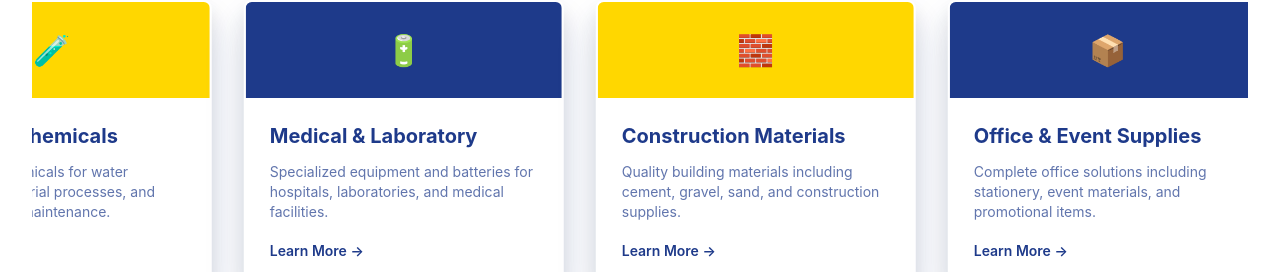
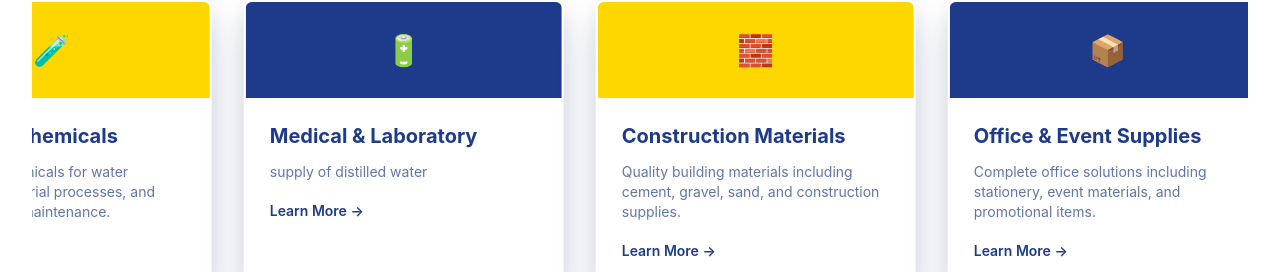
Before and after one commit to mapesa2021/engineering, a Next.js app: page / in a window 1280 px wide. Shown: the part 3231-3503 px from the top of the page. Built offline with nearby package versions, Linux system fonts and the light colour scheme.

Commit message:
Update Medical & Laboratory description to 'supply of distilled water' in both pages

```diff
--- a/pages/index.tsx
+++ b/pages/index.tsx
@@ -502,7 +502,7 @@ export default function Home() {
                       <div className="p-6">
                         <h3 className="text-xl font-bold text-oleum-navy mb-3">Medical & Laboratory</h3>
                         <p className="text-oleum-navy/70 text-sm mb-4">
-                          Specialized equipment and batteries for hospitals, laboratories, and medical facilities.
+                          supply of distilled water
                         </p>
                         <a href="#" className="text-oleum-navy font-semibold text-sm hover:text-oleum-navy-dark transition-colors duration-200">
                           Learn More →
--- a/pages/services.tsx
+++ b/pages/services.tsx
@@ -276,9 +276,9 @@ export default function Services() {
                     </div>
                     <div className="p-6">
                       <h3 className="text-xl font-bold text-oleum-navy mb-3">Medical & Laboratory</h3>
-                      <p className="text-oleum-navy/70 text-sm mb-4">
-                        (supply of distilled water)
-                      </p>
+                                              <p className="text-oleum-navy/70 text-sm mb-4">
+                          supply of distilled water
+                        </p>
                       <a href="#" className="text-oleum-navy font-semibold text-sm hover:text-oleum-navy-dark transition-colors duration-200">
                         Learn More →
                       </a>
```
